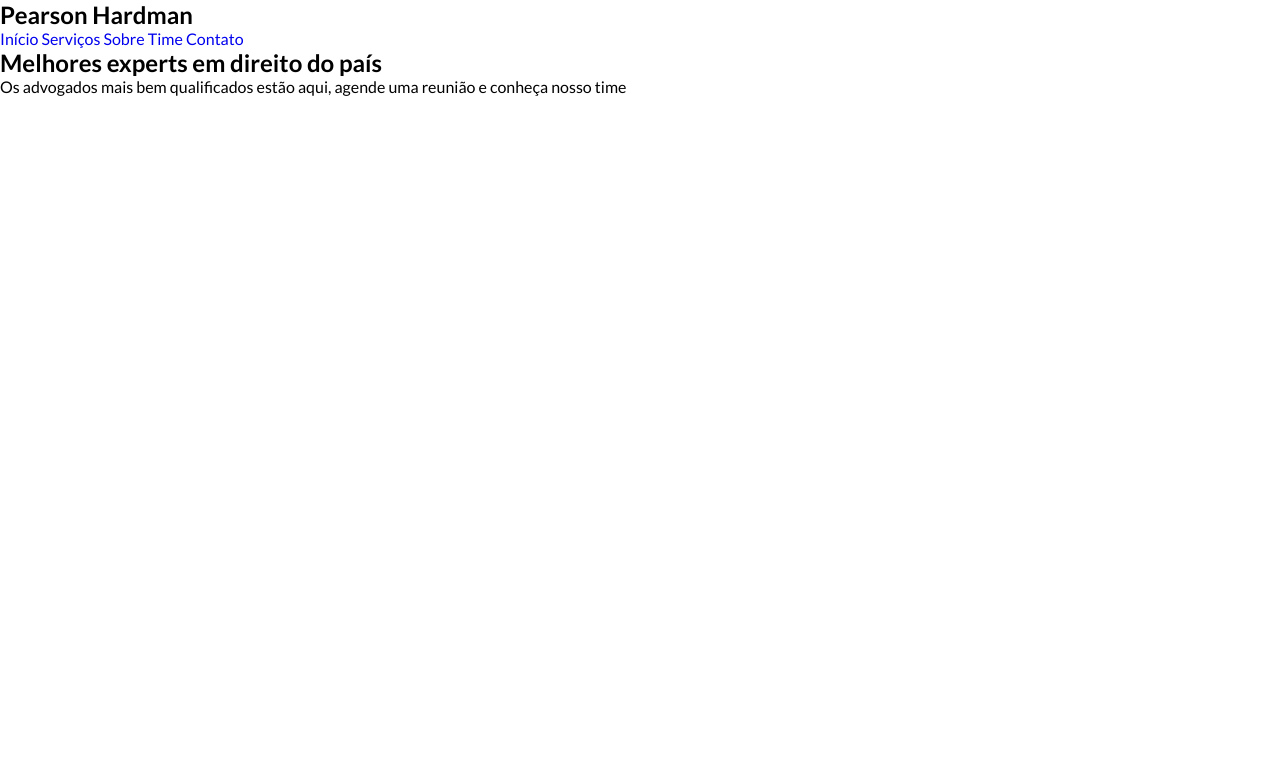
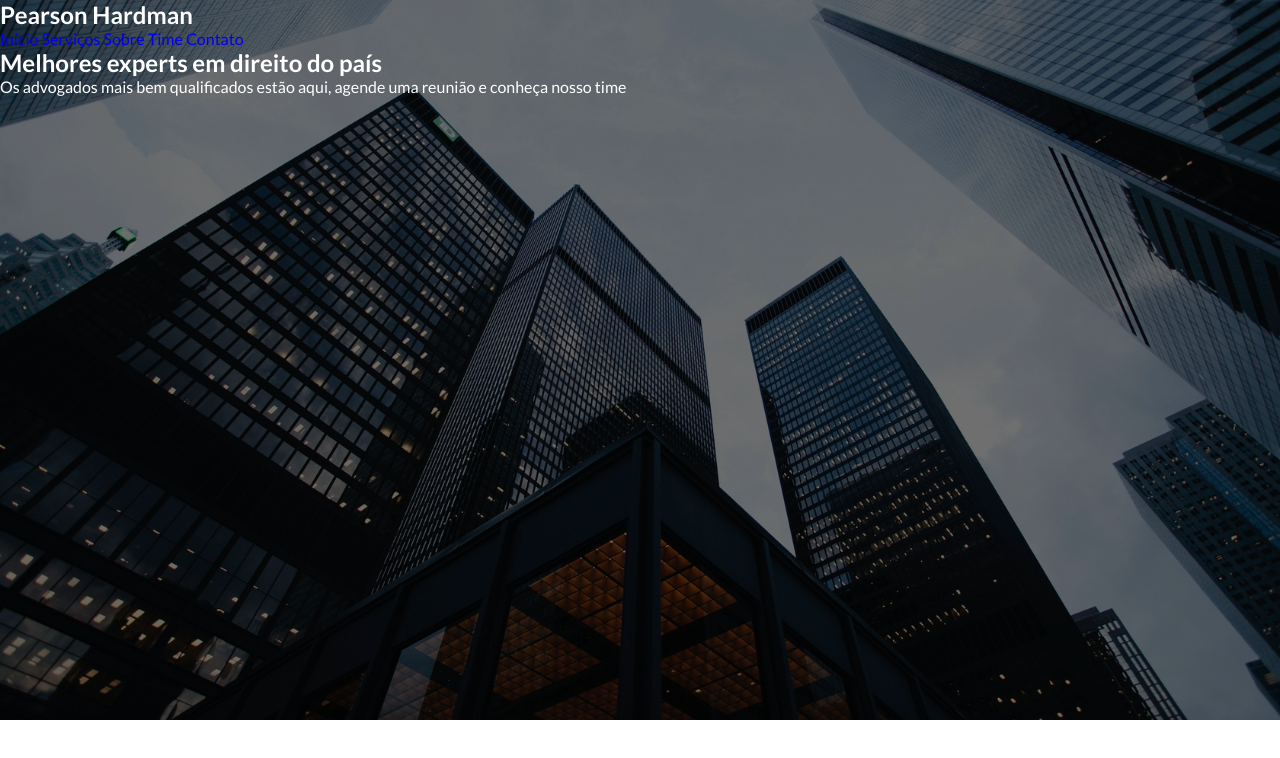
Before and after one commit to klebermkardel/front-week, a plain HTML site: page index.html in a window 1280 px wide. Drawn offline with nearby package versions, Linux system fonts and the light colour scheme.

Commit message:
Cria estilo geral da section header

```diff
--- a/CSS/styles.css
+++ b/CSS/styles.css
@@ -33,3 +33,14 @@ i {
   font-size: 2.5rem;
   padding: 2rem;
 }
+
+/* Cabeçalho e Banner */
+#header {
+  min-height: 90vh;
+  background-image: url("../img/main_banner4.png");
+  background-size: cover;
+  background-position: center;
+  color: var(--primary-text-color);
+  margin-bottom: 2rem;
+  position: relative;
+}
```
